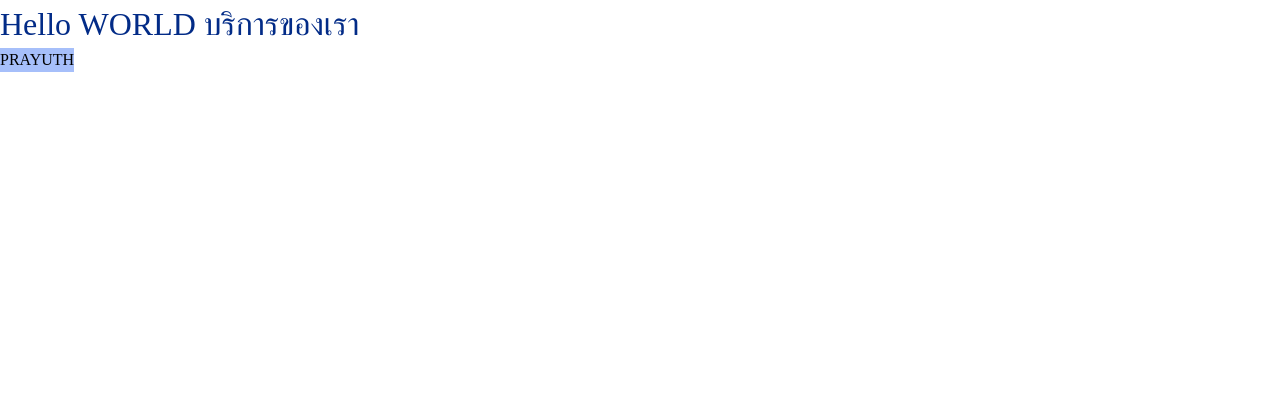
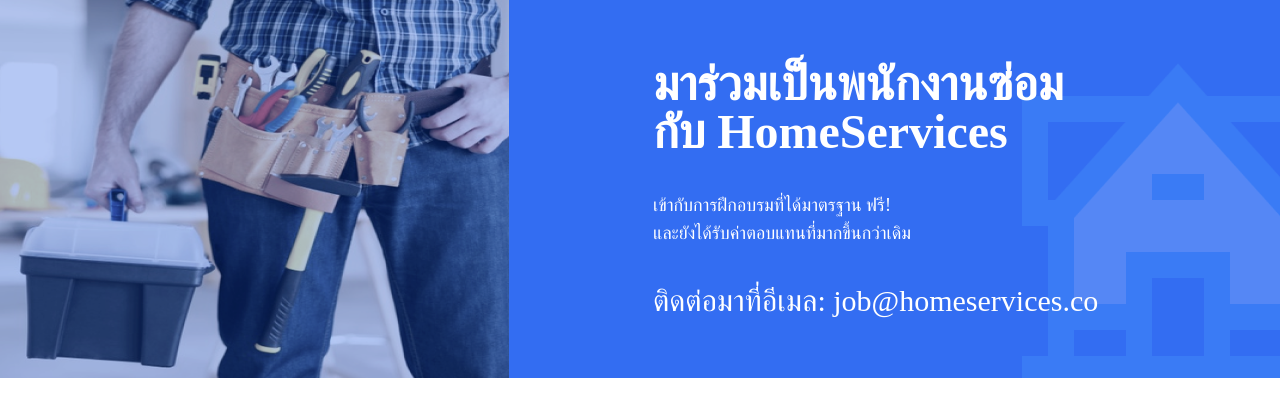
Before and after one commit to spkorn/home-service, a React (Create React App) app in the folder client/: page / in a window 1280 px wide. Shown: the top 416 px of the page. Built offline with nearby package versions, Linux system fonts and the light colour scheme.

Commit message:
feature: add job notice in homepage

```diff
--- /dev/null
+++ b/client/src/HomePagePhoto/imageIndex.js
@@ -0,0 +1,9 @@
+import jobNoticeHouseLogo from "./homepage-job-notice-logo.png";
+import jobNoticeWorker from "./homepage-job-notice-picture.png";
+
+
+const image = {
+    jobNoticeHouseLogo, jobNoticeWorker
+}
+
+export default image;
--- /dev/null
+++ b/client/src/components/HomePageJobNotice.js
@@ -0,0 +1,35 @@
+/** @jsxImportSource @emotion/react */
+import "../App.css";
+import { css } from "@emotion/react";
+import image from "../HomePagePhoto/imageIndex.js";
+
+function HomePageJobNotice() {
+  return (
+    <div className="job-notice-component w-screen relative">
+      <div className="flex bg-blue600">
+        <img src={image.jobNoticeWorker} alt="job-notice-worker" />
+
+        <div className="flex flex-col pl-36 py-6 justify-evenly">
+          <h1 className="text-white font-bold text-5xl">
+            มาร่วมเป็นพนักงานซ่อม
+            <br />
+            กับ HomeServices
+          </h1>
+          <p className="text-white font-normal text-lg">
+            เข้ากับการฝึกอบรมที่ได้มาตรฐาน ฟรี!
+            <br />
+            และยังได้รับค่าตอบแทนที่มากขึ้นกว่าเดิม
+          </p>
+          <h2 className="text-white font-normal text-3xl">
+            ติดต่อมาที่อีเมล: job@homeservices.co
+          </h2>
+        </div>
+        <div className="absolute bottom-0 -right-2 mix-blend-screen">
+          <img src={image.jobNoticeHouseLogo} alt="job-notice-house" />
+        </div>
+      </div>
+    </div>
+  );
+}
+
+export default HomePageJobNotice;
--- a/client/src/pages/HomePage.js
+++ b/client/src/pages/HomePage.js
@@ -1,22 +1,11 @@
-import "../App.css";
-import { css } from "@emotion/react";
+import HomePageJobNotice from "../components/HomePageJobNotice";
 
 function HomePage() {
   return (
-    <div className="home-page">
-      <div className="App">
-        <h1
-          className="text-blue900"
-          // css={css`
-          //   font-family: prompt;
-          // `}
-        >
-          Hello WORLD บริการของเรา
-        </h1>
-        <button className="bg-blue300">PRAYUTH</button>
-      </div>
+    <div>
+      <HomePageJobNotice />
     </div>
-  );
+  )
 }
 
 export default HomePage;
```
Also changed, not shown: client/src/HomePagePhoto/homepage-job-notice-logo.png (added), client/src/HomePagePhoto/homepage-job-notice-picture.png (added).
